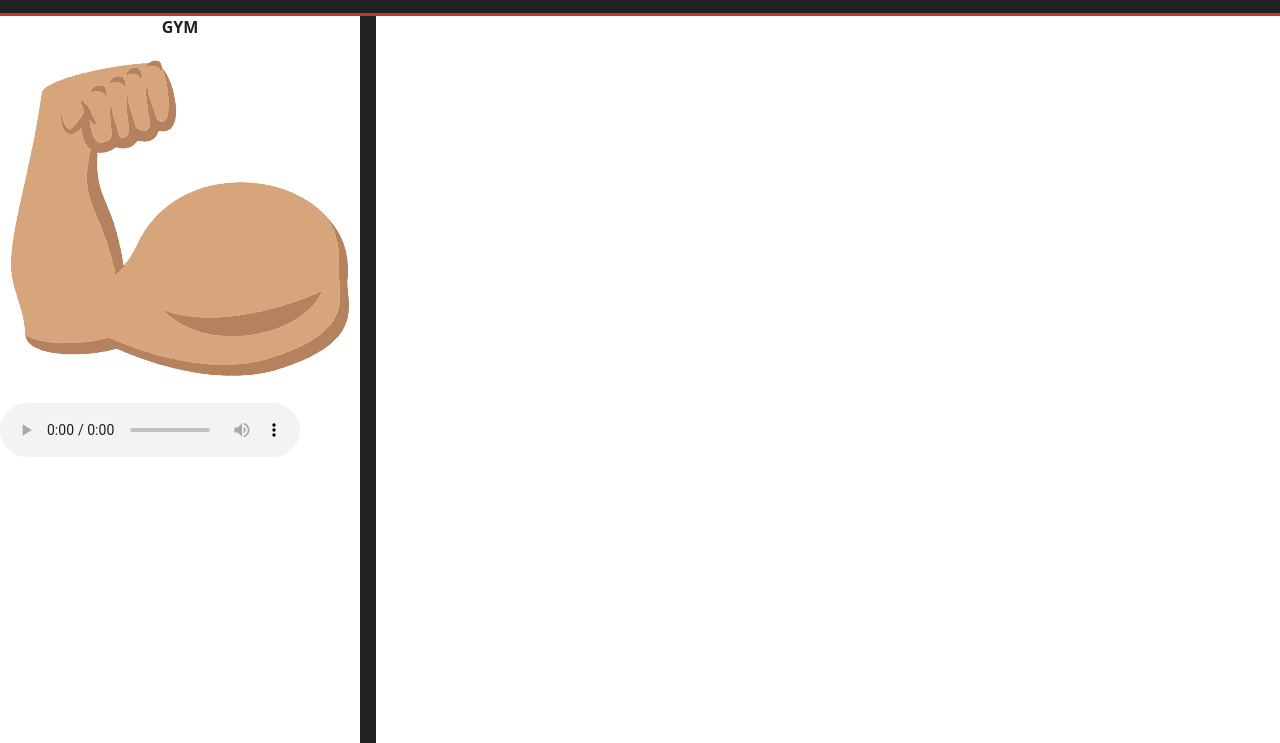
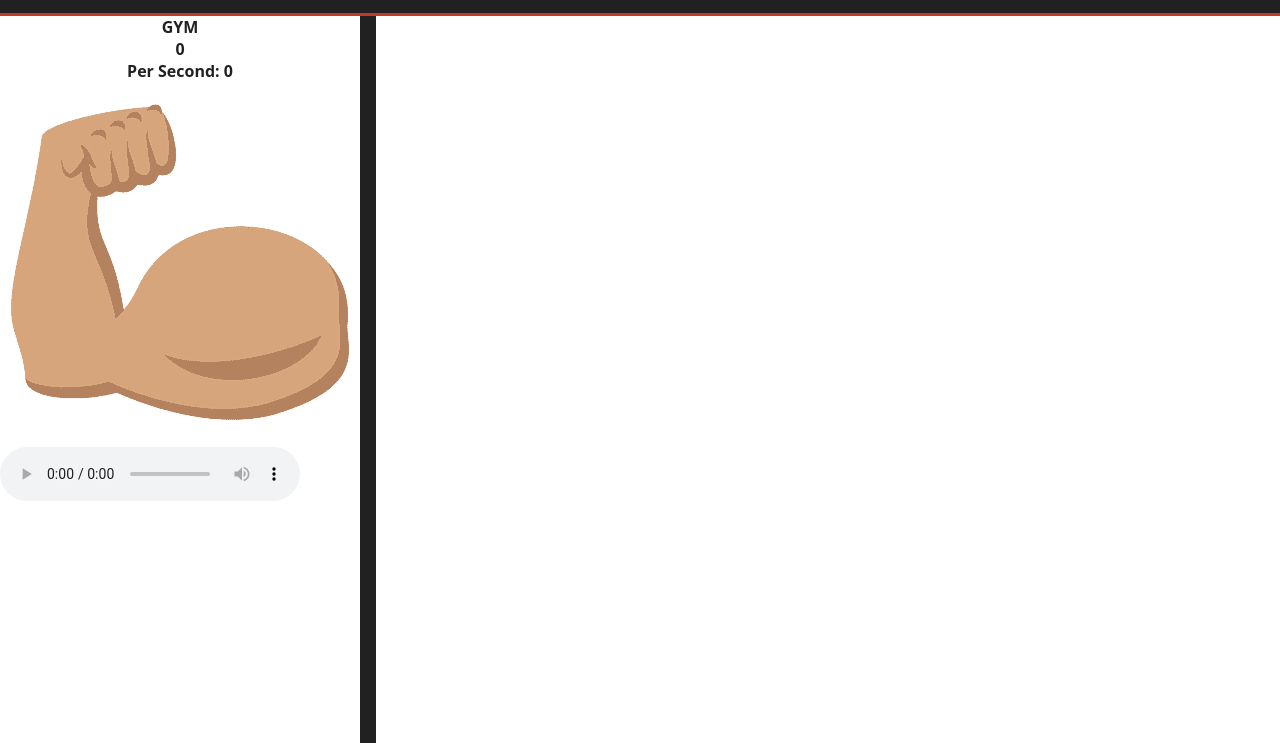
Before and after one commit to Evv3n/cookie-clicker, a plain HTML site: page index.html in a window 1280 px wide. Shown: the part 57-800 px from the top of the page. Drawn offline with Linux system fonts and the light colour scheme.

Commit message:
Played around

```diff
--- a/index.html
+++ b/index.html
@@ -5,7 +5,7 @@
     <meta http-equiv="X-UA-Compatible" content="IE=edge">
     <meta name="viewport" content="width=device-width, initial-scale=1.0">
     <meta description="This is a website">
-    <title>💯STRENGT CLICKER💯</title>
+    <title>💯STRENGTH CLICKER💯</title>
     <link rel="stylesheet" href="style.css">
     <link rel="icon"  type="image/x-icon" href="images/image-removebg-preview (2).png">
 </head>
@@ -27,15 +27,12 @@
     </nav>
     <div class="left-section">
         <div class="gymName">GYM</div>
-        <div class="strengthNumber"></div>
-        <div class="strengthPerSecond"></div>
-        <div class="bicep-anchor">
-        <button class="trans" id="bicep" onclick="strengthNumber()"><img src="images/image-removebg-preview (2).png" alt=""></button>
-        <div class="strengthNumbers"></div>
+        <div class="strengthNumber">0</div>
+        <div class="strengthPerSecond">Per Second: 0</div>
+        <button id="strengthbutton"type="button" class="trans" onclick="numberadd()" ><img draggable="false" src="images/image-removebg-preview (2).png" alt=""></button>
         <audio autoplay controls>
             <source src="music/Zyzz - You Are My Angel (HD).mp3">
         </audio>
-        </div>
     </div>
         <div class="separatorLeft"></div>
         <div class="seperatorRight"></div>
--- a/script.js
+++ b/script.js
@@ -1,10 +1,11 @@
 const hamburger = document.querySelector('.hamburger');
+var strengthNumber = document.querySelector('strengthNumber');
 
+var strengthNumber = 1;
 hamburger.addEventListener('click', function(){
-  console.log('clicked')
   this.classList.toggle('is-active');
 });
 
-function strengthNumber() {
-  document.querySelector('.strengthNumber')
-}
+function numberadd() {
+  document.getElementById('strengthNumber').InnerHTML = `${strengthNumber}`;
+};
--- a/style.css
+++ b/style.css
@@ -159,6 +159,7 @@ h1:hover {
 .left-section {
     padding-top: 73px;
     height: 100%;
+    max-width: 360px;
 }
 
 .gymName {
@@ -194,3 +195,9 @@ h1:hover {
     color: var(--primary);
     cursor: crosshair;
 }
+
+audio {
+    display: flex;
+    justify-content: center;
+    align-items: center;
+}
```
